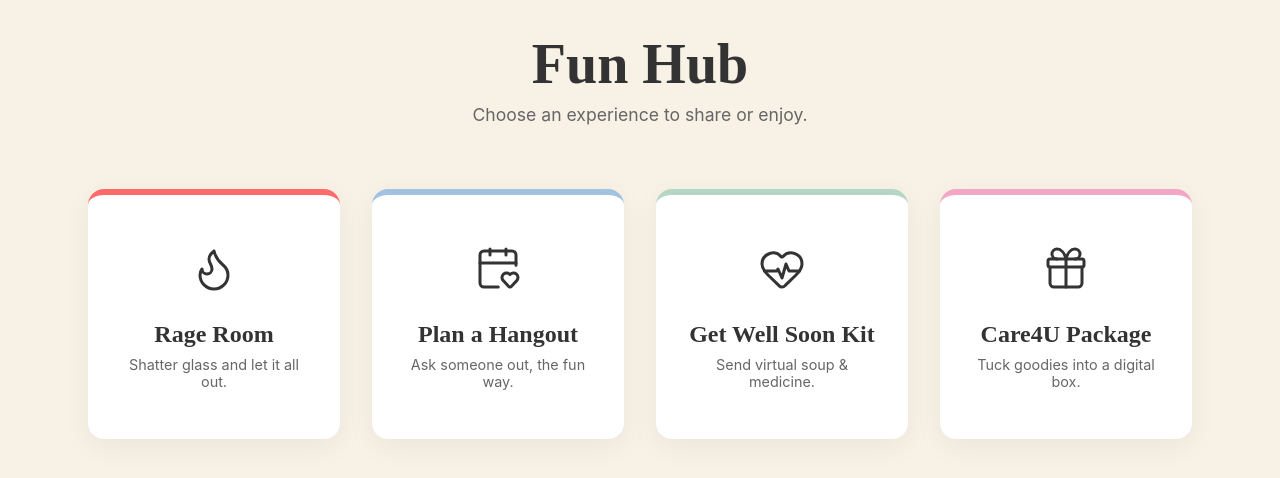
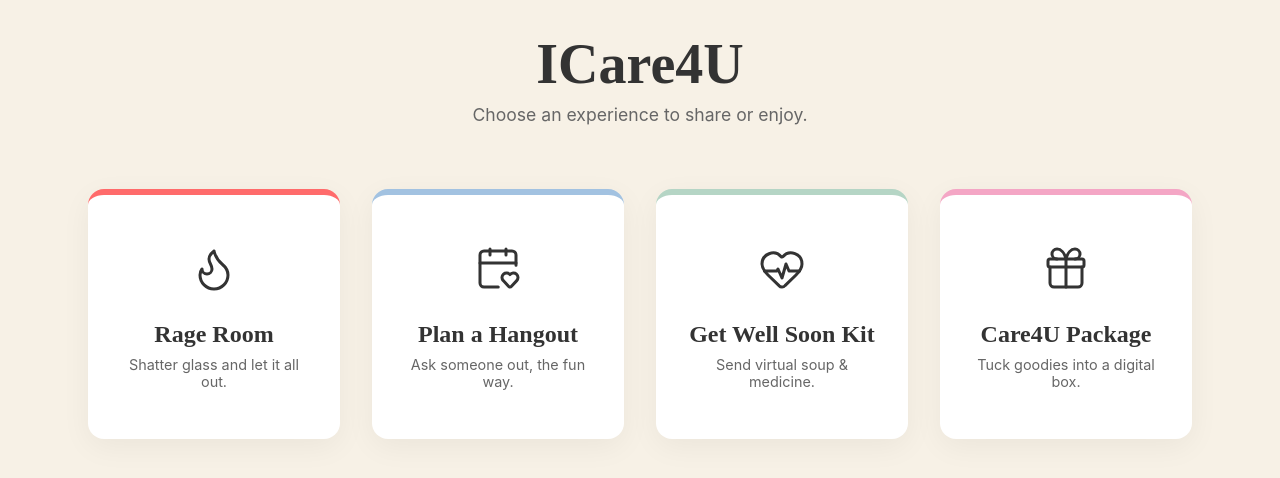
Before and after one commit to jysharon-lee/I-Care-4-U, a React (Vite) app: page / in a window 1280 px wide. Shown: the top 478 px of the page. Built offline with nearby package versions, Linux system fonts and the light colour scheme.

Commit message:
change name

```diff
--- a/index.html
+++ b/index.html
@@ -4,7 +4,7 @@
     <meta charset="UTF-8" />
     <link rel="icon" type="image/svg+xml" href="/favicon.svg" />
     <meta name="viewport" content="width=device-width, initial-scale=1.0" />
-    <title>icare4u</title>
+    <title>ICare4U</title>
   </head>
   <body>
     <div id="root"></div>
--- a/src/pages/Home.jsx
+++ b/src/pages/Home.jsx
@@ -45,7 +45,7 @@ export default function Home() {
         animate={{ opacity: 1, y: 0 }}
         transition={{ duration: 0.6 }}
       >
-        <h1 className="title-main">Fun Hub</h1>
+        <h1 className="title-main">ICare4U</h1>
         <p className="subtitle">Choose an experience to share or enjoy.</p>
       </motion.div>
 
```
